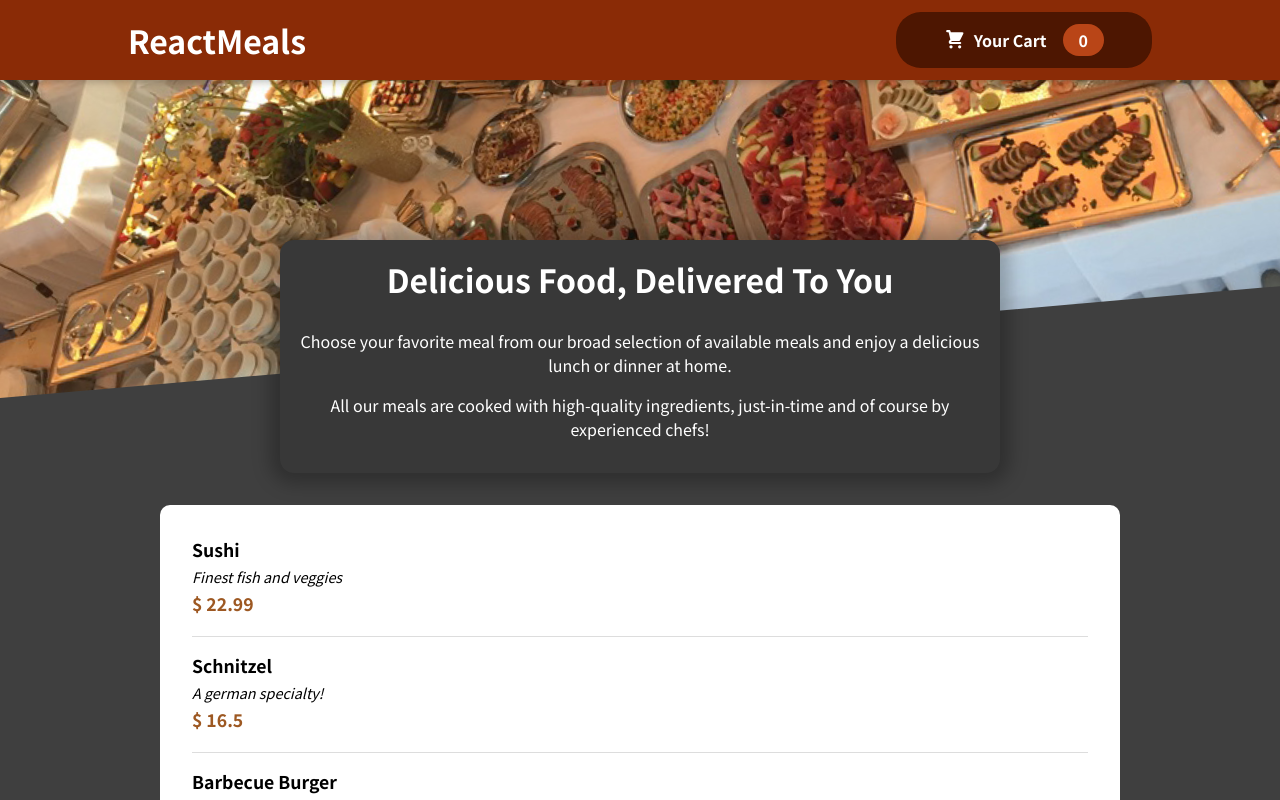
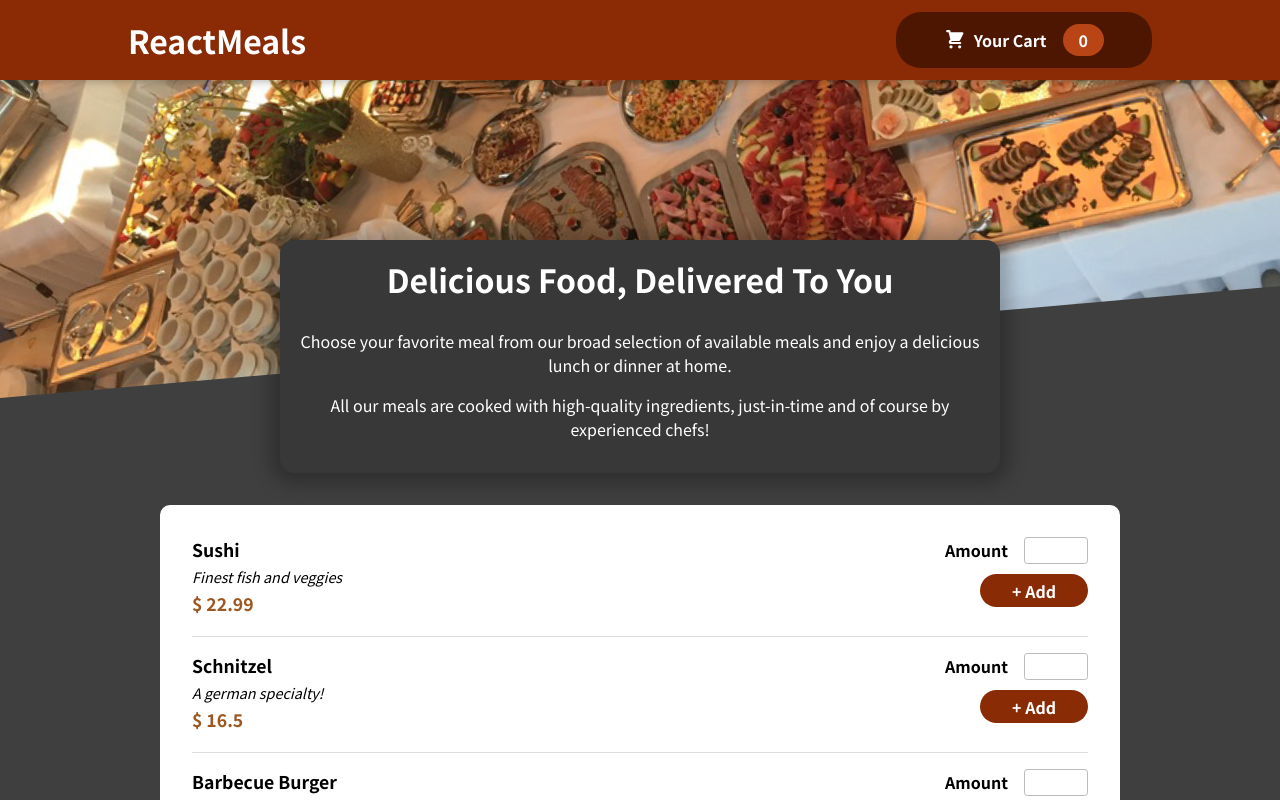
Before and after one commit to geumyoung00/food-order-app, a React (Create React App) app: page / in a window 1280 px wide. Shown: the top 800 px of the page. Built offline with nearby package versions, Linux system fonts and the light colour scheme.

Commit message:
Created meals counter

```diff
--- a/src/App.js
+++ b/src/App.js
@@ -34,8 +34,10 @@ function App() {
   return (
     <div>
       <Header />
-      <MealsSummary />
-      <Meals meals={DUMMY_MEALS} />
+      <main>
+        <MealsSummary />
+        <Meals meals={DUMMY_MEALS} />
+      </main>
     </div>
   );
 }
--- /dev/null
+++ b/src/components/Meals/Counter/Counter.js
@@ -0,0 +1,15 @@
+import React from "react";
+import classes from "./Counter.module.css";
+import Button from "../../UI/Button/Button";
+import Input from "../../UI/Input/Input";
+
+const Counter = () => {
+  return (
+    <div className={classes.meals_counter}>
+      <Input id="count" type="number" label="Amount" className="counter" />
+      <Button type="button" className="counter" name="+ Add" />
+    </div>
+  );
+};
+
+export default Counter;
--- /dev/null
+++ b/src/components/Meals/Counter/Counter.module.css
@@ -0,0 +1,14 @@
+.meals_counter {
+  display: flex;
+  flex-flow: column wrap;
+  justify-content: flex-start;
+  align-items: flex-end;
+}
+
+.meals_counter input {
+  width: 4rem;
+}
+
+.meals_counter button {
+  margin-top: 0.6rem;
+}
--- a/src/components/Meals/Meals.js
+++ b/src/components/Meals/Meals.js
@@ -1,5 +1,6 @@
 import React from "react";
 import classes from "./AvailableMeals.module.css";
+import Counter from "./Counter/Counter";
 
 const Meals = ({ meals }) => {
   return (
@@ -12,6 +13,7 @@ const Meals = ({ meals }) => {
               <p className={classes.desc}>{el.description}</p>
               <p className={classes.price}>{`$ ${el.price}`}</p>
             </div>
+            <Counter />
             <hr />
           </li>
         ))}
--- /dev/null
+++ b/src/components/UI/Button/Button.js
@@ -0,0 +1,16 @@
+import React from "react";
+import classes from "./Button.module.css";
+
+const Button = (props) => {
+  return (
+    <button
+      type={props.type || "button"}
+      className={`${classes.button} ${props.className}`}
+      onClick={props.onClick}
+    >
+      {props.name}
+    </button>
+  );
+};
+
+export default Button;
--- /dev/null
+++ b/src/components/UI/Button/Button.module.css
@@ -0,0 +1,18 @@
+.button {
+  cursor: pointer;
+  font: inherit;
+  border: none;
+  background-color: #892b05;
+  color: white;
+  padding: 0.3rem 2rem;
+  display: flex;
+  justify-content: space-around;
+  align-items: center;
+  border-radius: 25px;
+  font-weight: bold;
+}
+
+.button:hover,
+.button:active {
+  background-color: #4d1601;
+}
--- /dev/null
+++ b/src/components/UI/Input/Input.js
@@ -0,0 +1,18 @@
+import React from "react";
+import classes from "./Input.module.css";
+
+const Input = (props) => {
+  return (
+    <div className={classes.input_box}>
+      <label htmlFor={props.id}>{props.label}</label>
+      <input
+        className={`${classes.input} ${props.className}`}
+        type={props.type}
+        id={props.id}
+        onChange={props.onChange}
+      />
+    </div>
+  );
+};
+
+export default Input;
--- /dev/null
+++ b/src/components/UI/Input/Input.module.css
@@ -0,0 +1,22 @@
+.input_box {
+  display: flex;
+  flex-flow: row wrap;
+  justify-content: flex-start;
+  align-content: center;
+  align-items: center;
+}
+
+.input_box label {
+  font-size: 1rem;
+  font-weight: 600;
+  margin-right: 1rem;
+}
+
+.input {
+  font-size: 1rem;
+  line-height: 1.6rem;
+  padding: 0;
+  border: 1px solid #bbb;
+  border-radius: 0.2rem;
+  box-sizing: border-box;
+}
```
